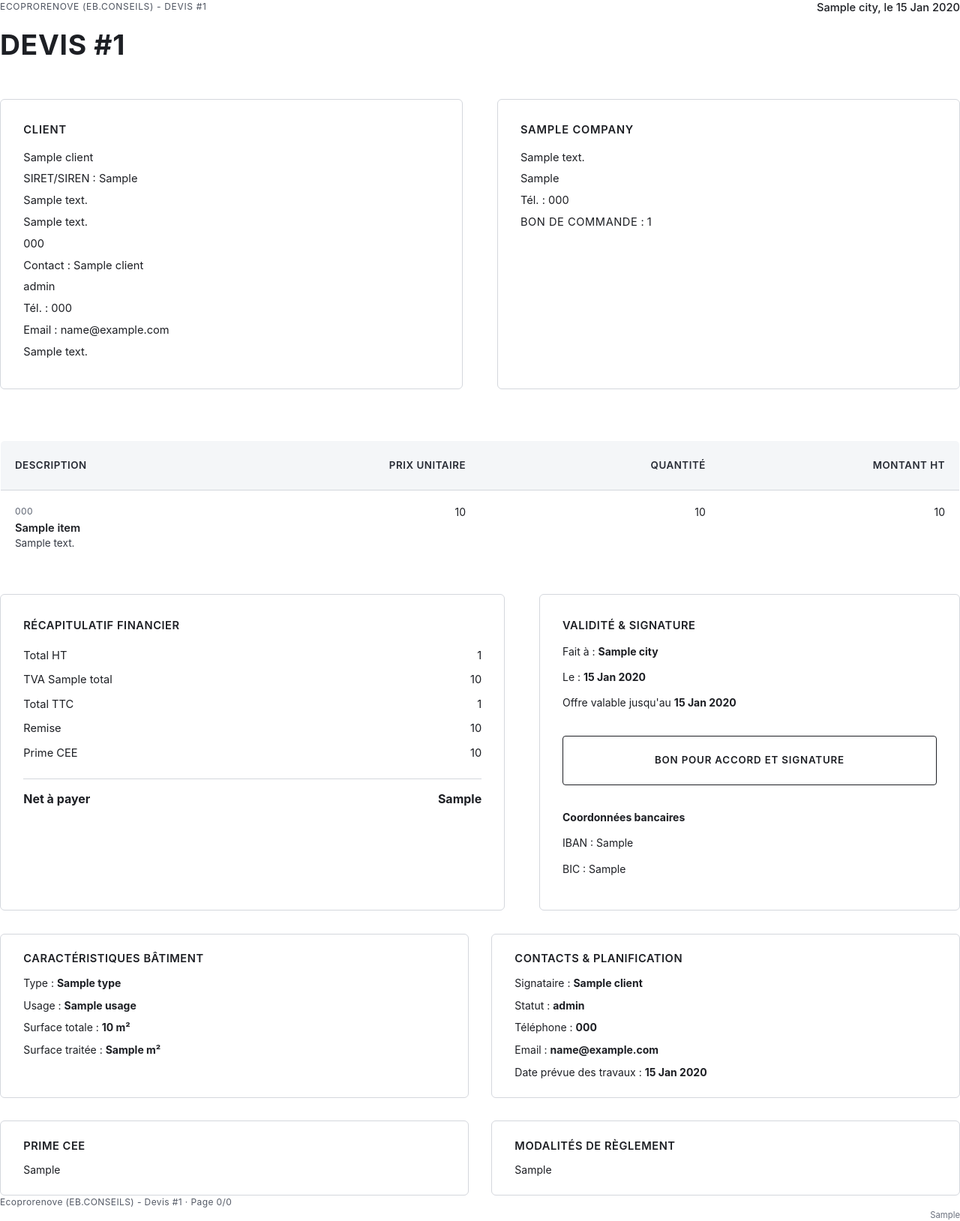
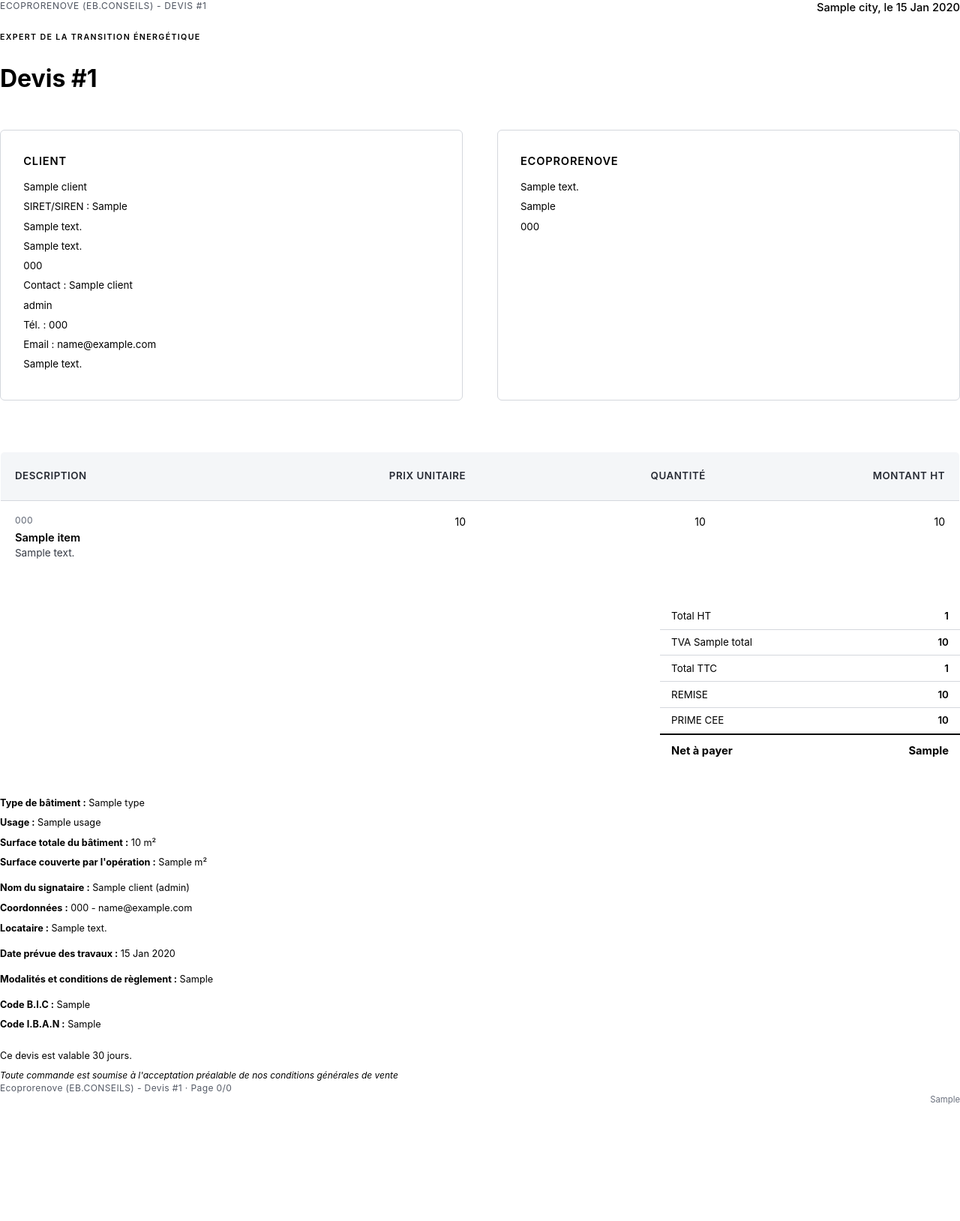
Before and after one commit to dollupn/ecoprorenovdashboard, a Node project: template templates/quote.html.ejs in a window 1280 px wide. Shown: the whole page at 75% size. After the commit the page ends 1473 px from the top, so only its background shows below. Run offline with Node 20 templates, Linux system fonts and the light colour scheme; the template is opened without the code that fills it: most values are stand-ins (such as "Sample title", 1, 10 or a date in 2020).

Commit message:
Fix quote PDF generation

```diff
--- a/src/components/leads/LeadPhoningDialog.tsx
+++ b/src/components/leads/LeadPhoningDialog.tsx
@@ -187,7 +187,7 @@ export const LeadPhoningDialog = ({ lead, onCompleted }: LeadPhoningDialogProps)
       await updateLead.mutateAsync({
         id: lead.id,
         values: {
-          extra_fields: updatedExtraFields,
+          extra_fields: updatedExtraFields as any,
           status: values.next_status,
           updated_at: new Date().toISOString(),
         },
--- a/src/server/quotesPdfService.ts
+++ b/src/server/quotesPdfService.ts
@@ -130,7 +130,7 @@ export class QuotesPdfService {
 
   private async generatePdfFromHtml(html: string): Promise<Buffer> {
     const browser = await puppeteer.launch({
-      headless: "new",
+      headless: true,
       args: ["--no-sandbox", "--font-render-hinting=none", "--disable-setuid-sandbox"],
     });
 
@@ -138,7 +138,7 @@ export class QuotesPdfService {
       const page = await browser.newPage();
       await page.setContent(html, { waitUntil: "networkidle0" });
 
-      const buffer = await page.pdf({
+      const pdfBuffer = await page.pdf({
         format: "A4",
         printBackground: true,
         margin: {
@@ -150,7 +150,7 @@ export class QuotesPdfService {
       });
 
       await page.close();
-      return buffer;
+      return Buffer.from(pdfBuffer);
     } finally {
       await browser.close();
     }
--- a/templates/quote.html.ejs
+++ b/templates/quote.html.ejs
@@ -11,9 +11,9 @@
 
       body {
         font-family: "Inter", "Roboto", "Segoe UI", "Helvetica Neue", Arial, sans-serif;
-        color: #1d1f24;
-        font-size: 11pt;
-        line-height: 1.45;
+        color: #000000;
+        font-size: 10pt;
+        line-height: 1.4;
         margin: 0;
         padding: 0;
         -webkit-print-color-adjust: exact;
@@ -48,15 +48,19 @@
       }
 
       .header-title h1 {
-        font-size: 28pt;
+        font-size: 24pt;
         margin: 0;
-        text-transform: uppercase;
         font-weight: 700;
-        letter-spacing: 0.5pt;
+        letter-spacing: 0;
+        color: #000000;
       }
 
-      .header-title span {
-        color: #1d1f24;
+      .header-title .expert-tag {
+        font-size: 8pt;
+        text-transform: uppercase;
+        letter-spacing: 1pt;
+        color: #000000;
+        font-weight: 600;
       }
 
       .header-brand {
@@ -140,7 +144,8 @@
       }
 
       .items-table tbody tr {
-        border-bottom: 1px solid #e2e5eb;
+        border-bottom: 1px solid #d4d7dd;
+        page-break-inside: avoid;
       }
 
       .items-table tbody tr:last-child {
@@ -230,11 +235,11 @@
       }
 
       .totals-row.net {
-        margin-top: 6mm;
-        padding-top: 4mm;
-        border-top: 1px solid #d4d7dd;
+        margin-top: 3mm;
+        padding-top: 3mm;
+        border-top: 2px solid #000000;
         font-weight: 700;
-        font-size: 12pt;
+        font-size: 11pt;
       }
 
       .signature-card {
@@ -394,7 +399,8 @@
         <div class="header-meta">
           <div class="header-title">
             <p class="header-brand">Ecoprorenove (EB.CONSEILS) - Devis #<%= quote.number %></p>
-            <h1>Devis <span>#<%= quote.number %></span></h1>
+            <p class="expert-tag">EXPERT DE LA TRANSITION ÉNERGÉTIQUE</p>
+            <h1>Devis #<%= quote.number %></h1>
           </div>
           <div class="header-right">
             <span><%= quote.city %>, le <%= quote.date %></span>
@@ -427,11 +433,10 @@
             <% } %>
           </div>
           <div class="party-block">
-            <h2><%= company.label %></h2>
+            <h2>ECOPRORENOVE</h2>
             <p><%= company.address1 %></p>
             <p><%= company.postcode_city %></p>
-            <p>Tél. : <%= company.phone %></p>
-            <p class="mt-6"><span class="text-uppercase">Bon de commande</span> : <%= quote.number %></p>
+            <p><%= company.phone %></p>
           </div>
         </div>
       </header>
@@ -466,87 +471,70 @@
           </table>
         </section>
 
-        <section class="summary-grid avoid-break">
-          <div class="totals-card">
-            <h3>Récapitulatif financier</h3>
-            <div class="totals-row">
-              <span>Total HT</span>
-              <span><%= totals.total_ht %></span>
-            </div>
-            <div class="totals-row">
-              <span>TVA <%= totals.vat_rate_label %></span>
-              <span><%= totals.vat_amount %></span>
-            </div>
-            <div class="totals-row">
-              <span>Total TTC</span>
-              <span><%= totals.total_ttc %></span>
-            </div>
-            <div class="totals-row">
-              <span>Remise</span>
-              <span><%= totals.discount_amount %></span>
-            </div>
-            <div class="totals-row">
-              <span>Prime CEE</span>
-              <span><%= totals.cee_prime_amount %></span>
-            </div>
-            <div class="totals-row net">
-              <span>Net à payer</span>
-              <span><%= totals.net_to_pay %></span>
-            </div>
-          </div>
-          <div class="signature-card">
-            <div>
-              <div class="block-title">Validité & signature</div>
-              <p>Fait à : <strong><%= quote.city %></strong></p>
-              <p>Le : <strong><%= quote.date %></strong></p>
-              <p>Offre valable jusqu'au <strong><%= quote.valid_until %></strong></p>
-            </div>
-            <div class="signature-frame">
-              <span>Bon pour accord et signature</span>
-            </div>
-            <div>
-              <p><strong>Coordonnées bancaires</strong></p>
-              <p>IBAN : <%= company.bank_iban %></p>
-              <p>BIC : <%= company.bank_bic %></p>
-            </div>
+        <section class="avoid-break" style="margin-top: 10mm;">
+          <div style="text-align: right; font-size: 10pt;">
+            <table style="width: 100%; max-width: 400px; margin-left: auto; border-collapse: collapse;">
+              <tbody>
+                <tr style="border-bottom: 1px solid #d4d7dd;">
+                  <td style="padding: 2mm 4mm; text-align: left;">Total HT</td>
+                  <td style="padding: 2mm 4mm; text-align: right; font-weight: 600;"><%= totals.total_ht %></td>
+                </tr>
+                <tr style="border-bottom: 1px solid #d4d7dd;">
+                  <td style="padding: 2mm 4mm; text-align: left;">TVA <%= totals.vat_rate_label %></td>
+                  <td style="padding: 2mm 4mm; text-align: right; font-weight: 600;"><%= totals.vat_amount %></td>
+                </tr>
+                <tr style="border-bottom: 1px solid #d4d7dd;">
+                  <td style="padding: 2mm 4mm; text-align: left;">Total TTC</td>
+                  <td style="padding: 2mm 4mm; text-align: right; font-weight: 600;"><%= totals.total_ttc %></td>
+                </tr>
+                <tr style="border-bottom: 1px solid #d4d7dd;">
+                  <td style="padding: 2mm 4mm; text-align: left;">REMISE</td>
+                  <td style="padding: 2mm 4mm; text-align: right; font-weight: 600;"><%= totals.discount_amount %></td>
+                </tr>
+                <tr style="border-bottom: 1px solid #d4d7dd;">
+                  <td style="padding: 2mm 4mm; text-align: left;">PRIME CEE</td>
+                  <td style="padding: 2mm 4mm; text-align: right; font-weight: 600;"><%= totals.cee_prime_amount %></td>
+                </tr>
+                <tr style="border-top: 2px solid #000000;">
+                  <td style="padding: 3mm 4mm; text-align: left; font-weight: 700; font-size: 11pt;">Net à payer</td>
+                  <td style="padding: 3mm 4mm; text-align: right; font-weight: 700; font-size: 11pt;"><%= totals.net_to_pay %></td>
+                </tr>
+              </tbody>
+            </table>
           </div>
         </section>
 
-        <section class="info-grid mt-8">
-          <div class="info-card">
-            <div class="block-title">Caractéristiques bâtiment</div>
-            <p>Type : <strong><%= building.type %></strong></p>
-            <p>Usage : <strong><%= building.usage %></strong></p>
-            <p>Surface totale : <strong><%= building.surface_total %> m²</strong></p>
-            <p>Surface traitée : <strong><%= building.surface_operation %> m²</strong></p>
-          </div>
-          <div class="info-card">
-            <div class="block-title">Contacts & planification</div>
-            <% if (client.contact_name) { %>
-              <p>Signataire : <strong><%= client.contact_name %></strong></p>
-            <% } %>
-            <% if (client.contact_role) { %>
-              <p>Statut : <strong><%= client.contact_role %></strong></p>
-            <% } %>
-            <% if (client.phone) { %>
-              <p>Téléphone : <strong><%= client.phone %></strong></p>
-            <% } %>
-            <% if (client.email) { %>
-              <p>Email : <strong><%= client.email %></strong></p>
-            <% } %>
-            <p>Date prévue des travaux : <strong><%= quote.scheduled_date %></strong></p>
-          </div>
-        </section>
+        <section style="margin-top: 10mm; font-size: 9.5pt; line-height: 1.5;">
+          <p style="margin: 0 0 2mm;"><strong>Type de bâtiment :</strong> <%= building.type %></p>
+          <p style="margin: 0 0 2mm;"><strong>Usage :</strong> <%= building.usage %></p>
+          <p style="margin: 0 0 2mm;"><strong>Surface totale du bâtiment :</strong> <%= building.surface_total %> m²</p>
+          <p style="margin: 0 0 2mm;"><strong>Surface couverte par l'opération :</strong> <%= building.surface_operation %> m²</p>
 
-        <section class="info-grid mt-8">
-          <div class="info-card">
-            <div class="block-title">Prime CEE</div>
-            <p><%= notes.prime_cee %></p>
-          </div>
-          <div class="info-card">
-            <div class="block-title">Modalités de règlement</div>
-            <p><%= notes.payment_terms %></p>
-          </div>
+          <% if (client.contact_name) { %>
+            <p style="margin: 4mm 0 2mm;"><strong>Nom du signataire :</strong> <%= client.contact_name %><% if (client.contact_role) { %> (<%= client.contact_role %>)<% } %></p>
+          <% } %>
+
+          <% if (client.phone || client.email) { %>
+            <p style="margin: 0 0 2mm;"><strong>Coordonnées :</strong>
+              <% if (client.phone) { %><%= client.phone %><% } %>
+              <% if (client.phone && client.email) { %> - <% } %>
+              <% if (client.email) { %><%= client.email %><% } %>
+            </p>
+          <% } %>
+
+          <% if (client.tenant_note) { %>
+            <p style="margin: 0 0 2mm;"><strong>Locataire :</strong> <%= client.tenant_note %></p>
+          <% } %>
+
+          <p style="margin: 4mm 0 2mm;"><strong>Date prévue des travaux :</strong> <%= quote.scheduled_date %></p>
+
+          <p style="margin: 4mm 0 2mm;"><strong>Modalités et conditions de règlement :</strong> <%= notes.payment_terms %></p>
+
+          <p style="margin: 4mm 0 2mm;"><strong>Code B.I.C :</strong> <%= company.bank_bic %></p>
+          <p style="margin: 0 0 2mm;"><strong>Code I.B.A.N :</strong> <%= company.bank_iban %></p>
+
+          <p style="margin: 6mm 0 2mm;">Ce devis est valable 30 jours.</p>
+          <p style="margin: 0; font-size: 9pt; font-style: italic;">Toute commande est soumise à l'acceptation préalable de nos conditions générales de vente</p>
         </section>
       </main>
 
```
Also changed, not shown: src/pages/Clients.tsx (+5 -5 lines), src/pages/Leads.tsx (+11 -9 lines).
